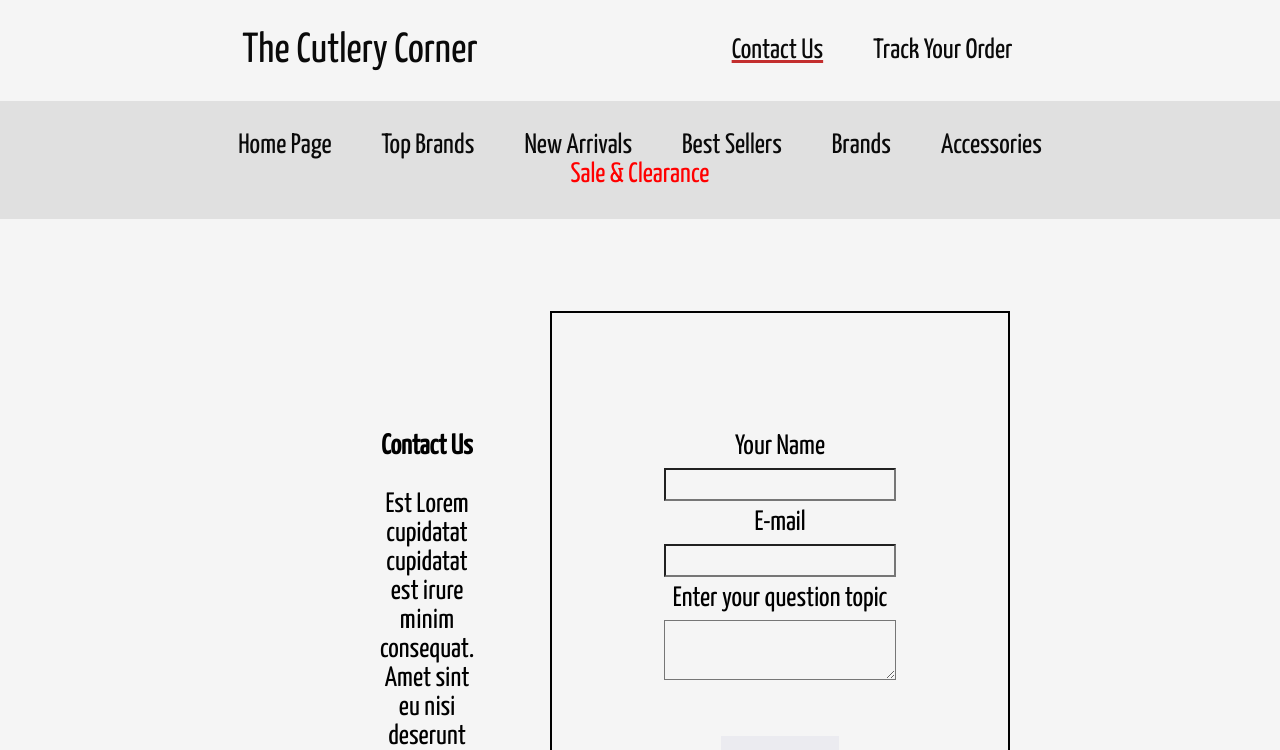
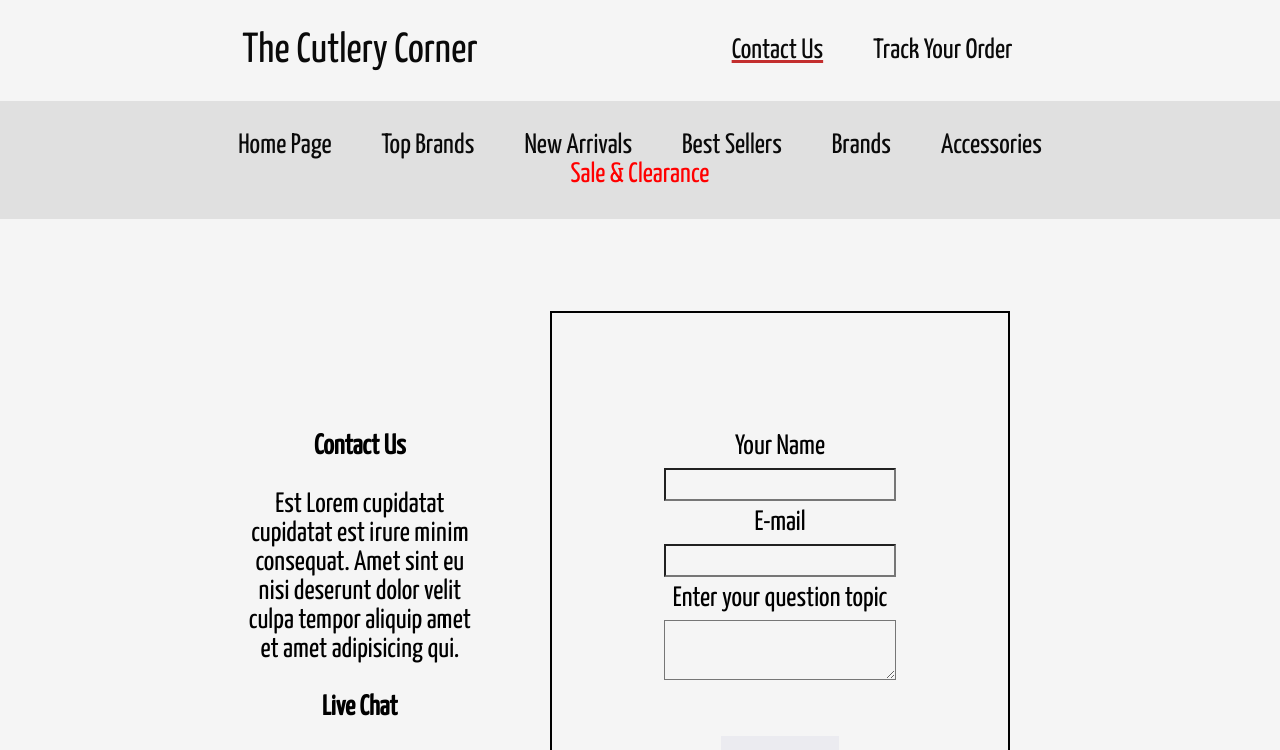
Before and after one commit to UlisesCodesForYou/Cutlery-Corner-, a React (Create React App) app: page /contact-us in a window 1280 px wide. Shown: the top 750 px of the page. Built offline with nearby package versions, Linux system fonts and the light colour scheme; what miragejs would draw is missing.

Commit message:
Fixed Contact Us and Track Your Order form pages

```diff
--- a/src/index.module.css
+++ b/src/index.module.css
@@ -2,25 +2,3 @@
     font-family: 'Yanone Kaffeesatz', sans-serif;
     font-size: 28px;
 }
-
-.container{
-    display: block;
-    margin-left: auto;
-    margin-right: auto;
-    width: 65%;
-}
-
-/*.navigation {*/
-/*    width: 100%;*/
-/*}*/
-
-/*.forms {*/
-/*    width: 100%;*/
-/*}*/
-
-/*@media all and (max-width: 480px) {*/
-/*    .navigation {*/
-/*        font-size: 40px;*/
-/*    }*/
-
-/*}*/
```
